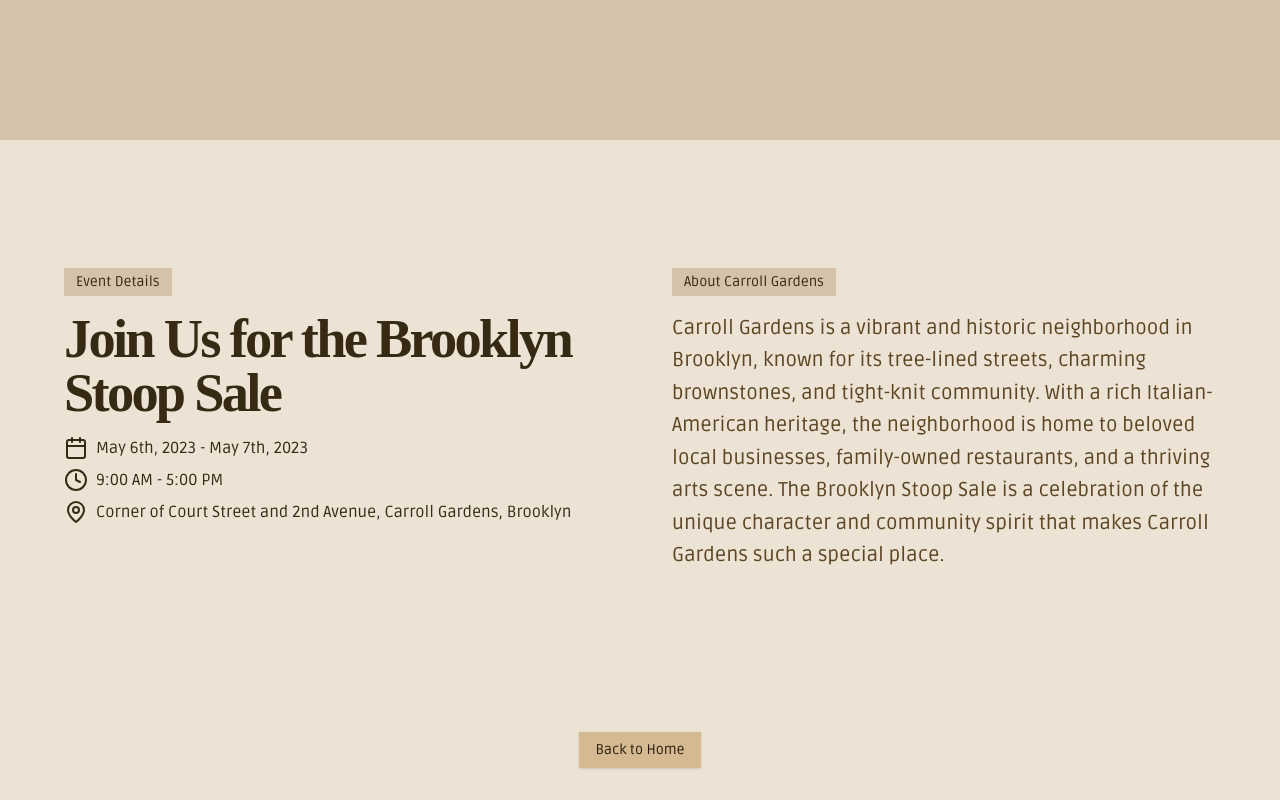
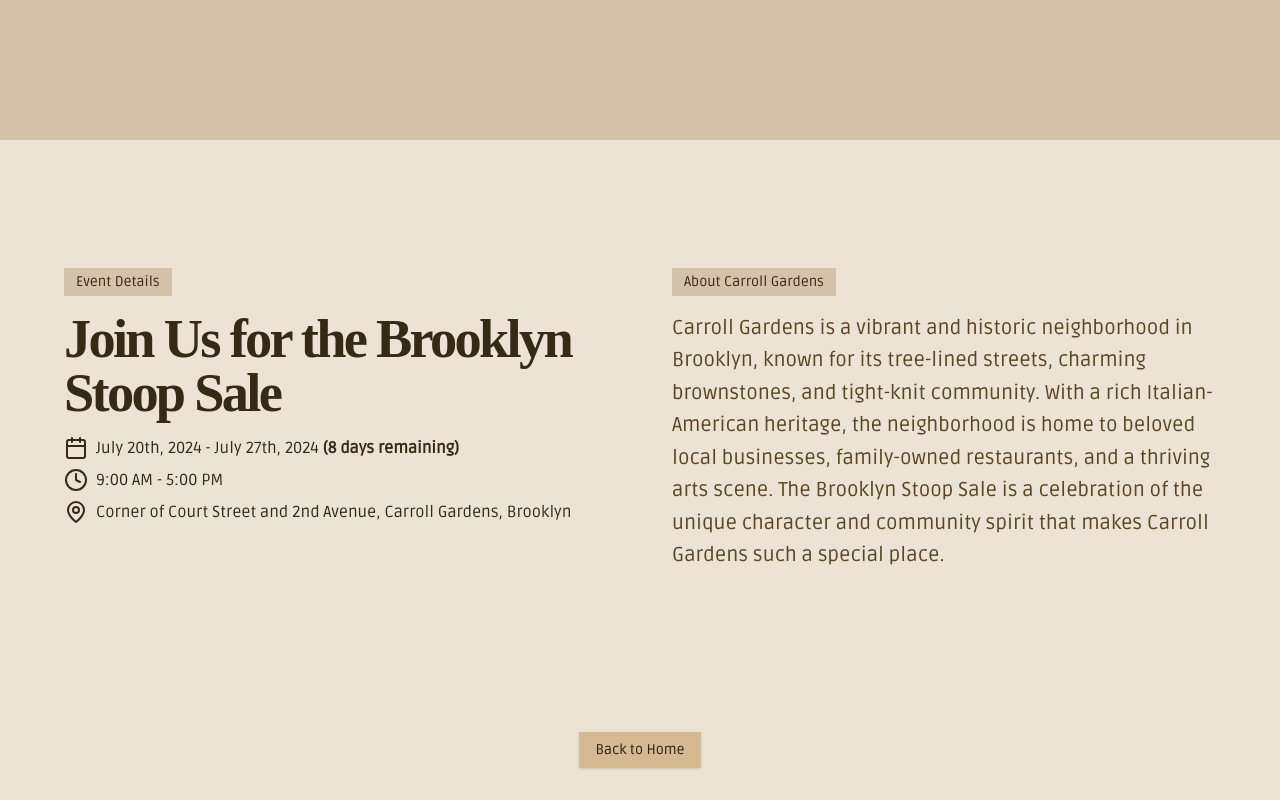
Before and after one commit to JKodes/BrooklynStoop, a React (Vite) app: page /about in a window 1280 px wide. Shown: the part 675-1475 px from the top of the page. Built offline with nearby package versions, Linux system fonts and the light colour scheme; a web font is replaced by a local one.

Commit message:
x days counter

```diff
--- a/src/components/About/EventDetailsSection.jsx
+++ b/src/components/About/EventDetailsSection.jsx
@@ -1,4 +1,24 @@
+import { useEffect, useState } from "react";
+
 export default function EventDetailsSection() {
+  const [daysRemaining, setDaysRemaining] = useState(calculateDaysRemaining());
+
+  useEffect(() => {
+    const interval = setInterval(() => {
+      setDaysRemaining(calculateDaysRemaining());
+    }, 1000 * 60 * 60);
+    return () => clearInterval(interval);
+  }, []);
+
+  function calculateDaysRemaining() {
+    const eventStartDate = new Date("2024-07-20T09:00:00");
+    const now = new Date();
+    const difference = eventStartDate - now;
+
+    const days = Math.floor(difference / (1000 * 60 * 60 * 24));
+    return days > 0 ? days : 0;
+  }
+
   return (
     <section className="w-full py-12 md:py-24 lg:py-32">
       <div className="px-4 md:px-6">
@@ -13,7 +33,12 @@ export default function EventDetailsSection() {
             <div className="space-y-2">
               <div className="flex items-center gap-2">
                 <CalendarIcon className="h-6 w-6" />
-                <p>May 6th, 2023 - May 7th, 2023</p>
+                <p>
+                  July 20th, 2024 - July 27th, 2024{" "}
+                  <span className="font-bold">
+                    ({daysRemaining} days remaining)
+                  </span>
+                </p>
               </div>
               <div className="flex items-center gap-2">
                 <ClockIcon className="h-6 w-6" />
```
